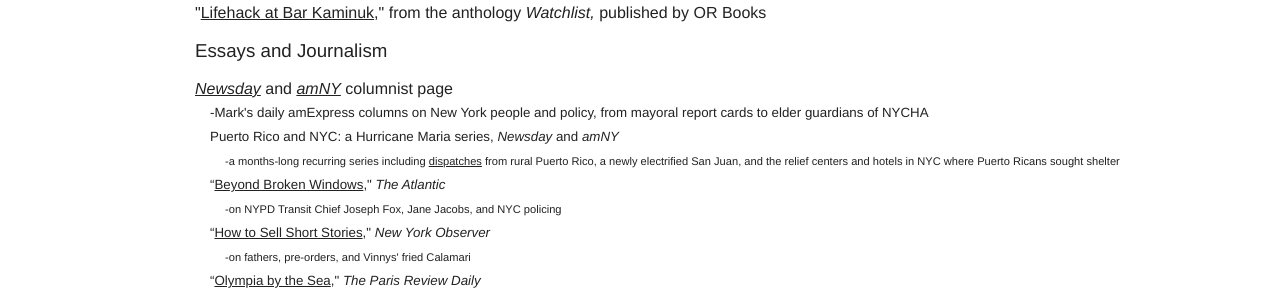
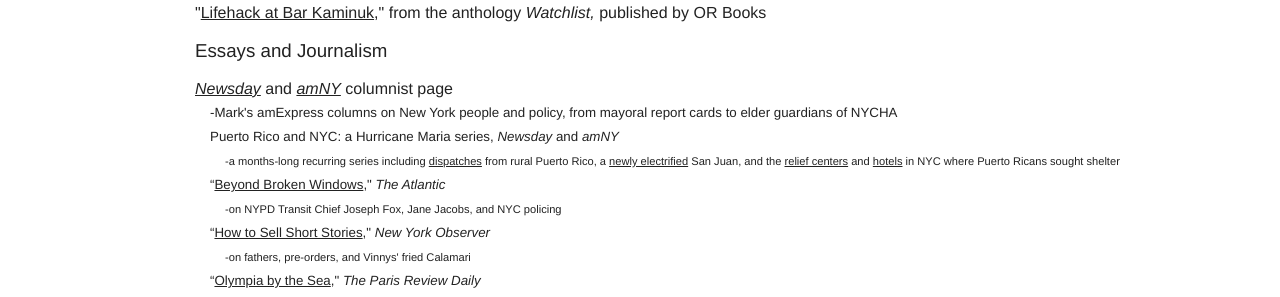
Before and after one commit to mjchiusano/mjchiusano.github.io, a Jekyll site: the page built from work.html, in a window 1280 px wide. Shown: the part 348-645 px from the top of the page. Built offline with Jekyll 4.4.1, drawn with Linux system fonts in a browser that asks for light colours; Markdown is read by kramdown in place of the engine named in the settings.

Commit message:
pr update 2

```diff
--- a/work.html
+++ b/work.html
@@ -21,10 +21,10 @@
 <h3 class="gutter-pad-bottom">Essays and Journalism</h3>
 <ul>
    <li><a href="http://www.newsday.com/opinion/columnists/mark-chiusano"><i>Newsday</i></a> and <a href="http://www.amny.com/opinion/columnists/mark-chiusano"><i>amNY</i></a> columnist page
- <small class="gutter-pad-left">-Mark's daily amExpress columns on New York people and policy, from mayoral report cards to elder guardians of NYCHA</li>
+ <small class="gutter-pad-left">-Mark's amExpress columns on New York people and policy, from mayoral report cards to elder guardians of NYCHA</li>
 
   <li>Puerto Rico and NYC: a Hurricane Maria series</a>, <i>Newsday</i> and <i>amNY</i>
-  <small class="gutter-pad-left">-a months-long recurring series including <a href="https://www.newsday.com/opinion/columnists/mark-chiusano/morovis-puerto-rico-maria-recovery-1.16498891">dispatches</a> from rural Puerto Rico, a newly electrified San Juan, and the relief centers and hotels in NYC where Puerto Ricans sought shelter
+  <small class="gutter-pad-left">-a months-long recurring series including <a href="https://www.newsday.com/opinion/columnists/mark-chiusano/morovis-puerto-rico-maria-recovery-1.16498891">dispatches</a> from rural Puerto Rico, a <a href="https://www.newsday.com/opinion/columnists/mark-chiusano/puerto-rico-electricity-hurricane-maria-recovery-1.16303467">newly electrified</a> San Juan, and the <a href="https://www.amny.com/opinion/columnists/mark-chiusano/a-mother-and-daughter-from-puerto-rico-to-new-york-1.16773164">relief centers</a> and <a href="https://www.amny.com/opinion/columnists/mark-chiusano/hurricane-maria-fema-hotels-1.18443646">hotels</a> in NYC where Puerto Ricans sought shelter
   </small></li>
 
   <li>“<a href="http://www.theatlantic.com/national/archive/2014/11/joe-fox-broken-windows/382668/">Beyond Broken Windows</a>," <i>The Atlantic</i>
```
